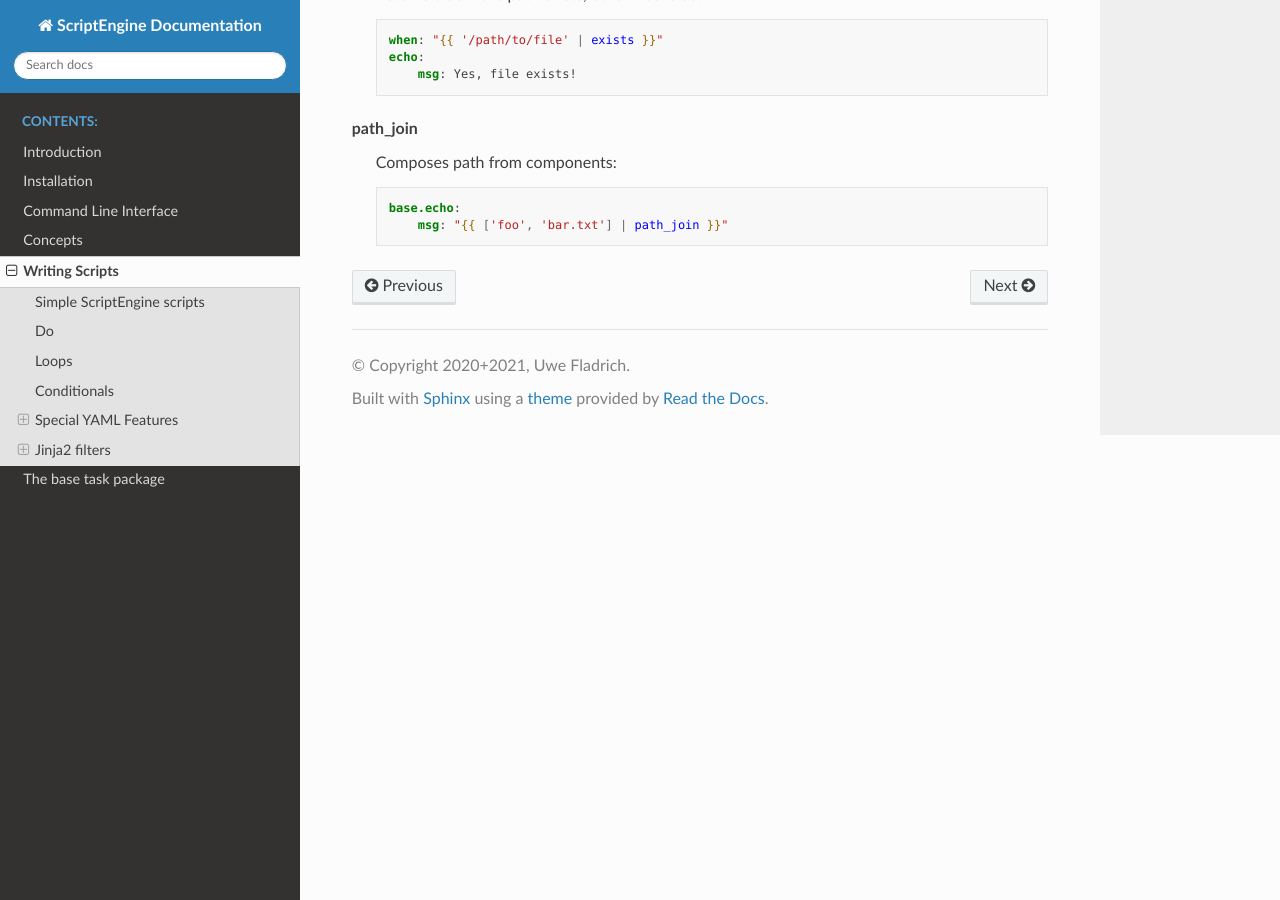
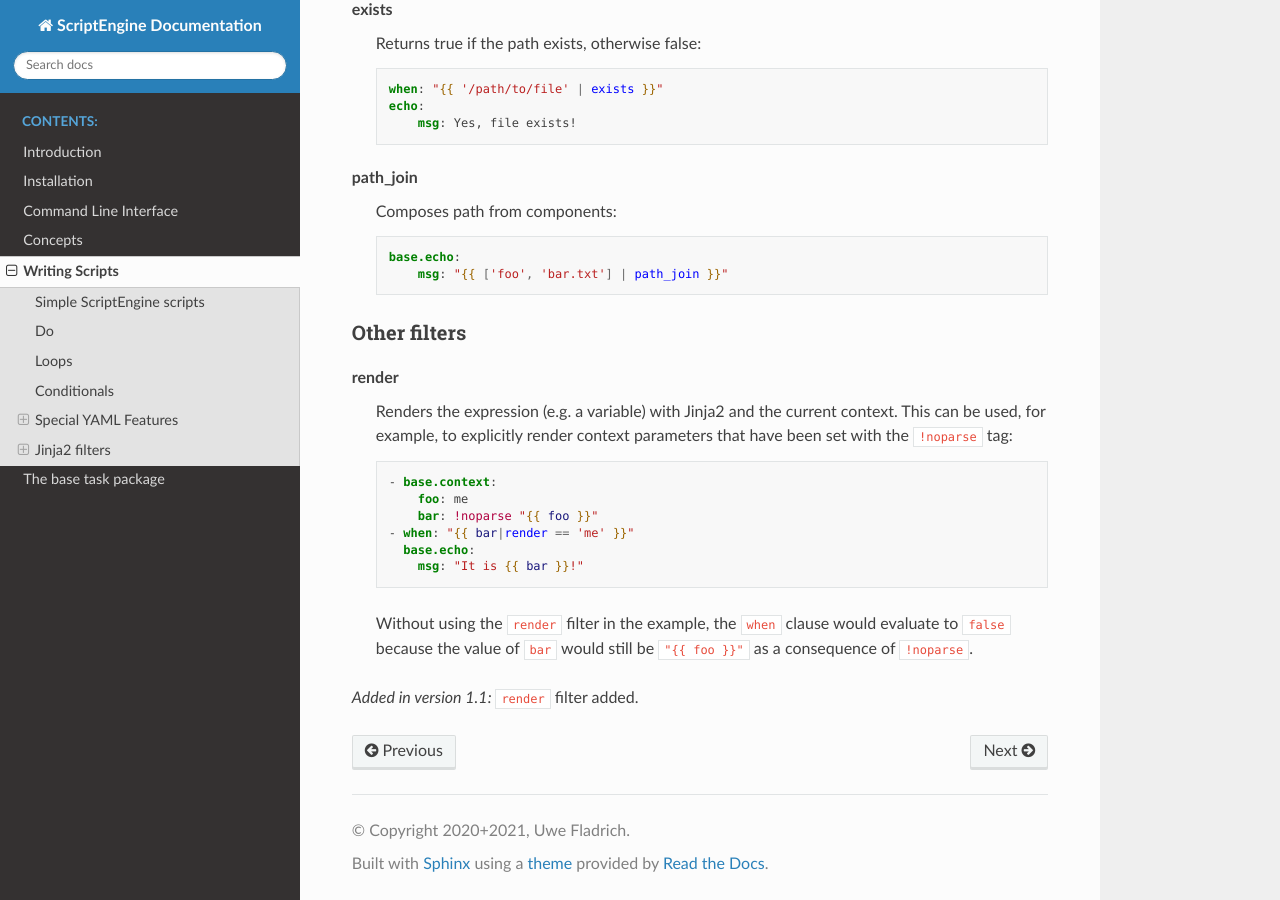
Before and after one commit to uwefladrich/scriptengine, a Sphinx documentation site: the page built from docs/sphinx/scripts.rst, in a window 1280 px wide and 900 px high, scrolled down 9022 px. Built offline with Sphinx 7.4.7 and the Read the Docs theme 3.1.0, drawn with Linux system fonts in a browser that asks for light colours; some of the changed text lies outside the part shown.

Commit message:
Add Jinja `render` filter (#122)
* Create test for issue

* Add Jinja filter 'render'

* Update test

* Update jinja2 dependency

The jinja2.pass_context decorator needs 3.0.0 at least

* Update documentation

* Update CHANGES

* Some fixes in the documentation

* Further left-over documentation fix

```diff
--- a/CHANGES.txt
+++ b/CHANGES.txt
@@ -4,6 +4,7 @@ Next release
 Features
 --------
 - #119: New Jinja filter: increment_datetime (thanks @jmrgonza)
+- #122: New Jinja filter: render (solves #121)
 
 Internal changes
 ----------------
--- a/docs/sphinx/scripts.rst
+++ b/docs/sphinx/scripts.rst
@@ -389,6 +389,9 @@ increment_datetime
         base.context:
             date_time: "{{ '2022-01-01 00:00:00' | datetime | increment_datetime(days=1, hours=6)}}""
 
+.. versionadded:: 1.1
+    ``increment_datetime`` filter added.
+
 date
     Converts a string to a ``datetime.date`` object::
 
@@ -437,6 +440,26 @@ path_join
         base.echo:
             msg: "{{ ['foo', 'bar.txt'] | path_join }}"
 
+Other filters
+^^^^^^^^^^^^^
+
+render
+    Renders the expression (e.g. a variable) with Jinja2 and the current context. This can be used, for
+    example, to explicitly render context parameters that have been set with the ``!noparse`` tag::
+
+        - base.context:
+            foo: me
+            bar: !noparse "{{ foo }}"
+        - when: "{{ bar|render == 'me' }}"
+          base.echo:
+            msg: "It is {{ bar }}!"
+
+    Without using the ``render`` filter in the example, the ``when`` clause would evaluate to ``false``
+    because the value of ``bar`` would still be ``"{{ foo }}"`` as a consequence of ``!noparse``.
+
+.. versionadded:: 1.1
+    ``render`` filter added.
+
 
 .. _PyYAML: https://pyyaml.org
 .. _RFC5545: https://tools.ietf.org/html/rfc5545
--- a/pyproject.toml
+++ b/pyproject.toml
@@ -18,7 +18,7 @@ dependencies = [
     "python-dateutil",
     "deepmerge",
     "PyYAML",
-    "jinja2",
+    "jinja2>=3.0.0",
 ]
 
 [project.optional-dependencies]
```
Also changed, not shown: 2 other files.
